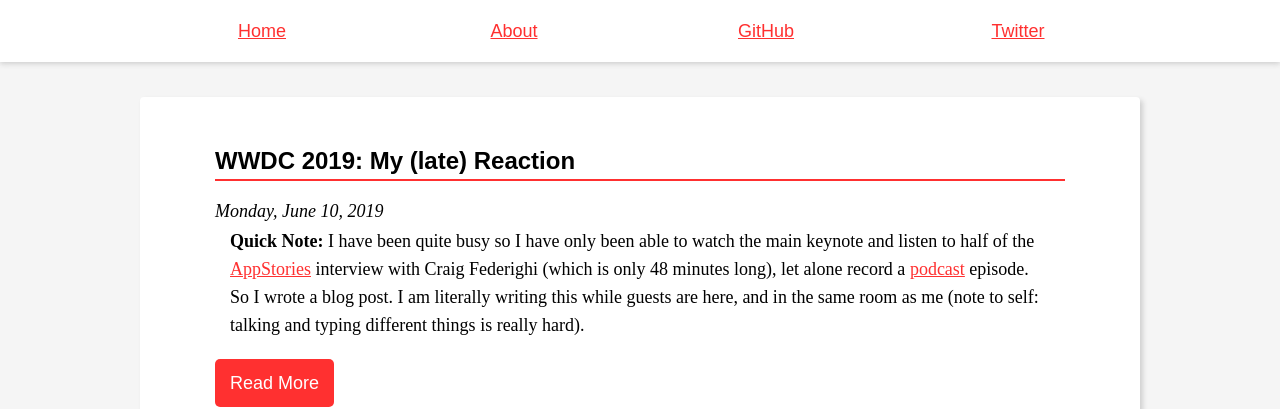
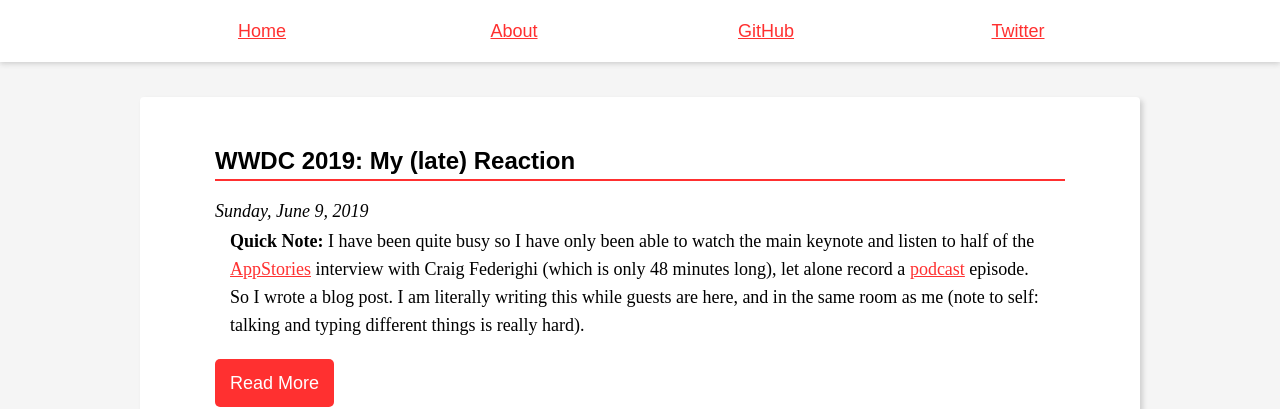
Before and after one commit to thatHumanJason/thatHumanJason.github.io, a Jekyll site: the page built from index.md, in a window 1280 px wide. Shown: the top 409 px of the page. Built offline with Jekyll 4.4.1, drawn with Linux system fonts in a browser that asks for light colours; our own code applies the rules of GitHub Pages for plain Markdown files; some of the changed lines change nothing that is shown.

Commit message:
Rename (date)

```diff
--- a/_posts/2019-06-10-wwdc-2019-my-late-reaction.markdown
+++ b/_posts/2019-06-09-wwdc-2019-my-late-reaction.markdown
@@ -1,7 +1,7 @@
 ---
 layout: post
 title:  "WWDC 2019: My (late) Reaction"
-date:   June 10, 2019
+date:   June 09, 2019
 categories: blog
 excerpt_separator: <!--more-->
 ---
--- a/index.md
+++ b/index.md
@@ -4,41 +4,3 @@
 
 layout: home
 ---
-# Some content
-## Sub Heading
-
-Lorem ipsum dolor sit amet, consectetur adipisicing elit, sed do eiusmod tempor incididunt ut labore et dolore magna aliqua. Ut enim ad minim veniam, quis nostrud exercitation ullamco laboris nisi ut aliquip ex ea commodo consequat. [Duis](#) aute irure dolor in reprehenderit in voluptate velit esse cillum dolore eu fugiat nulla pariatur. Excepteur sint occaecat cupidatat non proident, sunt in culpa qui officia deserunt mollit anim id est laborum.
-
----
-
-### Lists
-
-- One
-- Two
-- Three
-- Four
-
-1. One
-2. Two
-3. Three
-4. Four
-
-![Image](/image.png)
-
-{% highlight python %}
-# Comment
-#!/hash/bang
-"""
-Big Comment
-"""
-import math
-print("Hello\n")
-num = 3
-class example(module):
-  def __init__(self):
-    example.self
-    object.method
-  def function(args):
-    return object
-  function()
-{% endhighlight %}
```
